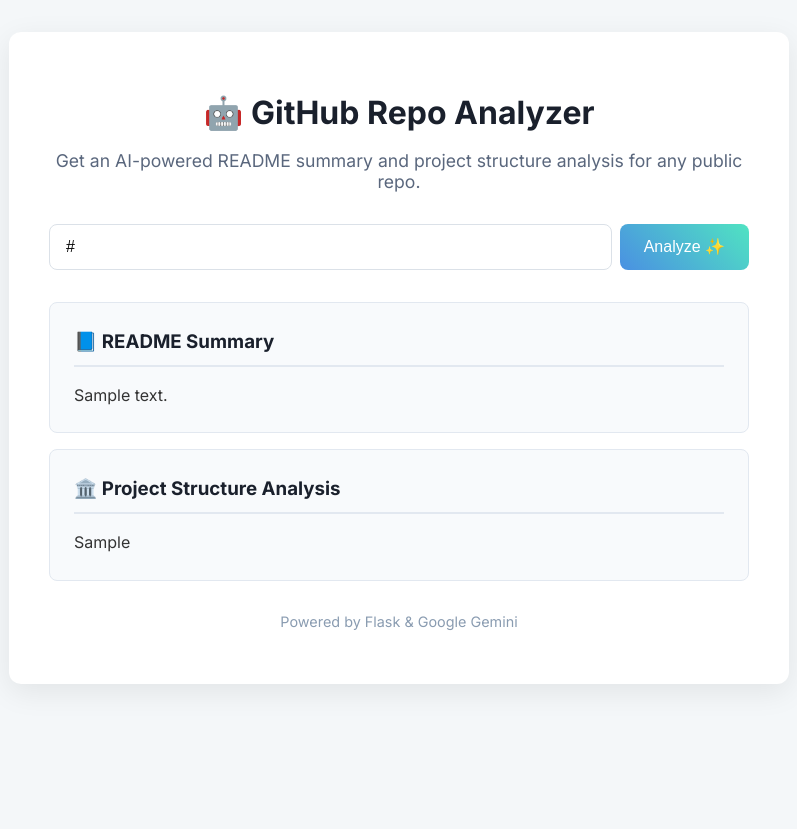
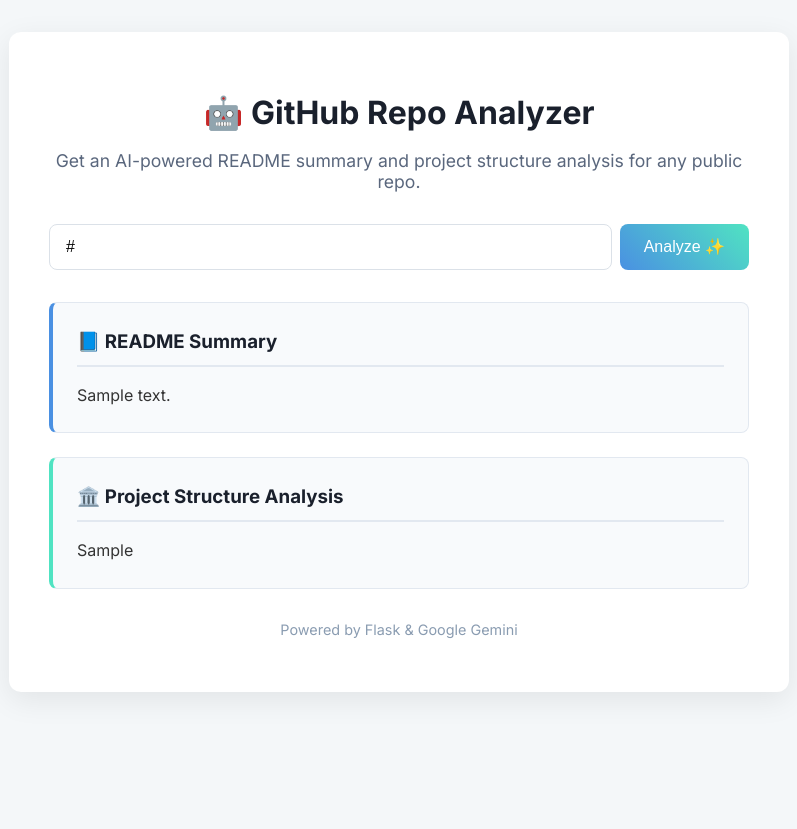
Before and after one commit to Iamdevsuyash/CodeAtlas, a Flask app: template templates/index.html in a window 1280 px wide. Shown: the top 829 px of the page, without its empty margins (241-1038 px from the left). Run offline with Flask 3, Linux system fonts and the light colour scheme; the template is opened without the code that fills it: most values are stand-ins (such as "Sample title", 1, 10 or a date in 2020); parts of the project's set-up code (start-up, migrations or seed data) failed here and were passed over; some libraries are stand-ins or nearby versions.

Commit message:
firstcommit

```diff
--- a/static/style.css
+++ b/static/style.css
@@ -116,3 +116,14 @@ footer {
   font-size: 0.9rem;
   color: #8a9cb1;
 }
+
+/* Add this to the end of static/style.css */
+
+.result-box.analysis {
+  border-left: 4px solid #50e3c2;
+  margin-top: 1.5rem;
+}
+
+.result-box.summary {
+  border-left: 4px solid #4a90e2;
+}
```
Also changed, not shown: 1 other file.
